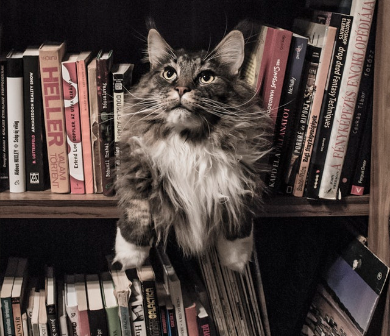
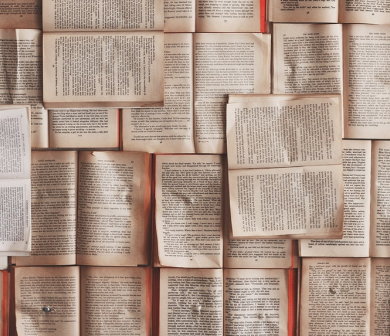
Before and after one commit to tjonesdev/bookshelf_vanillajs, a plain HTML site: page index.html in a window 390 px wide. Shown: the part 173-509 px from the top of the page. Drawn offline with nearby package versions, Linux system fonts and the light colour scheme; a web font is replaced by a local one.

Commit message:
css image

```diff
--- a/styles.css
+++ b/styles.css
@@ -86,7 +86,7 @@ li a:hover {
 
 /* HOME PAGE */
 .indexHeader {
-  background-image: url("./images/mobile-header.jpeg");
+  background-image: url("images/desktop-header.jpeg");
   background-repeat: no-repeat;
   background-size: cover;
   background-position: center;
```
